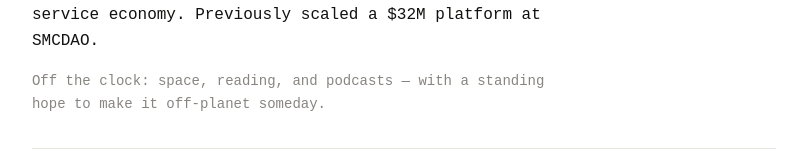
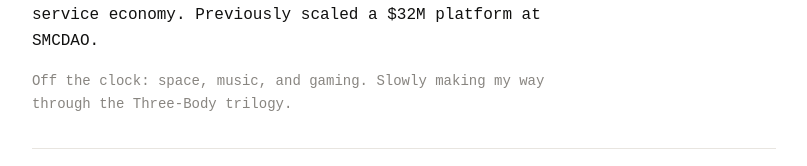
Before and after one commit to Kennethekandem/kennethekandem, a Next.js app: page / in a window 1280 px wide. Shown: the part 344-510 px from the top of the page, without its empty margins (236-1043 px from the left). Built offline with nearby package versions, Linux system fonts and the light colour scheme; a web font is replaced by a local one.

Commit message:
refactor

```diff
--- a/src/app/page.tsx
+++ b/src/app/page.tsx
@@ -91,7 +91,7 @@ export default function Home() {
                 Building reliable systems for the web. Currently building Rivet — trust infrastructure for Nigeria&apos;s service economy. Previously scaled a $32M platform at SMCDAO.
               </p>
               <p className="max-w-[520px] text-sm mt-4 leading-relaxed" style={{ color: "var(--muted)" }}>
-                Off the clock: space, reading, and podcasts — with a standing hope to make it off-planet someday.
+                Off the clock: space, music, and gaming. Slowly making my way through the Three-Body trilogy.
               </p>
             </div>
             <div className="flex-shrink-0 w-32 h-32 rounded-full overflow-hidden" style={{ border: "2px solid var(--border)" }}>
```
